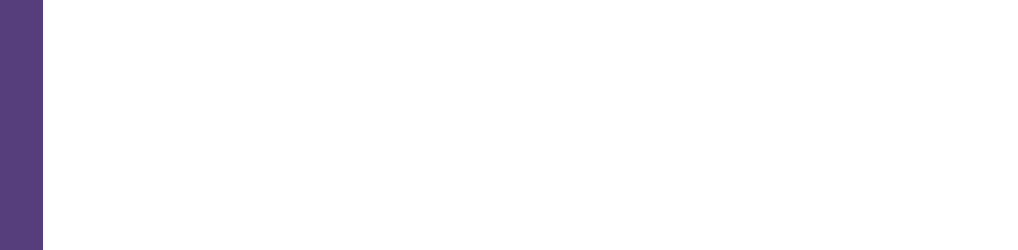
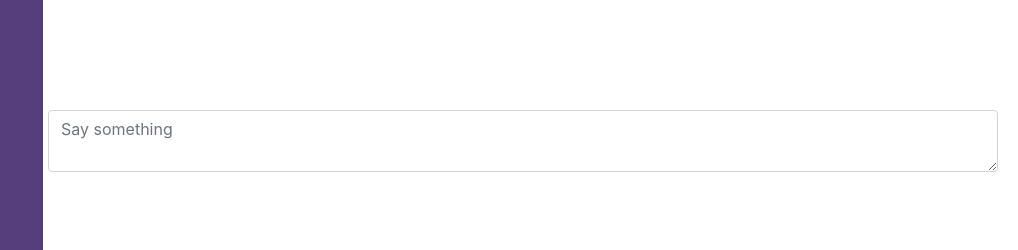
Before and after one commit to danialgagne/project2, a Flask app: page / in a window 1280 px wide. Shown: the part 1350-1600 px from the top of the page, without its empty margins (262-1280 px from the left). Run offline with Flask 2, Linux system fonts and the light colour scheme; some libraries are stand-ins or nearby versions.

Commit message:
add text area for message input and styles

```diff
--- a/static/css/styles.css
+++ b/static/css/styles.css
@@ -13,7 +13,7 @@ nav a {
     padding: 20px;
 }
 
-.row {
+#flack-window {
     min-height: 100vh;
     width: 100%;
 }
@@ -21,3 +21,7 @@ nav a {
 #nav-channels {
     background-color: #563d7c;
 }
+
+#messages {
+    min-height: 80vh;
+}
--- a/templates/base.html
+++ b/templates/base.html
@@ -35,7 +35,7 @@
             </div>
         </form>
 
-        <div class="row">
+        <div class="row" id="flack-window">
             <div id="nav-channels" class="col-3 column">
                 <form id="new-channel-name">
                     <div class="form-inline">
@@ -48,7 +48,13 @@
                 </nav>
             </div>
 
-            <div class="col-9 column" id="messages">
+            <div class="col-9 column">
+                <div id="messages" class="overflow-auto">
+                </div>
+
+                <div class="row">
+                    <textarea class="form-control" id="message-text" placeholder="Say something"></textarea>
+                </div>
             </div>
         </div>
     </body>
```
